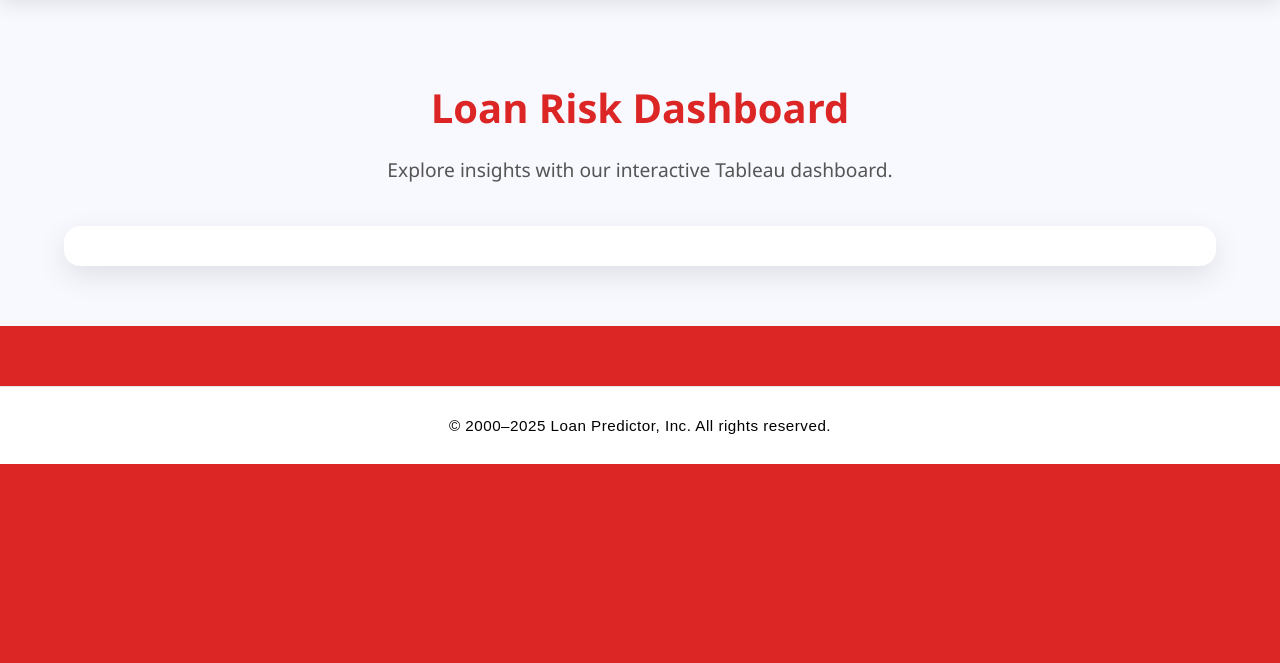
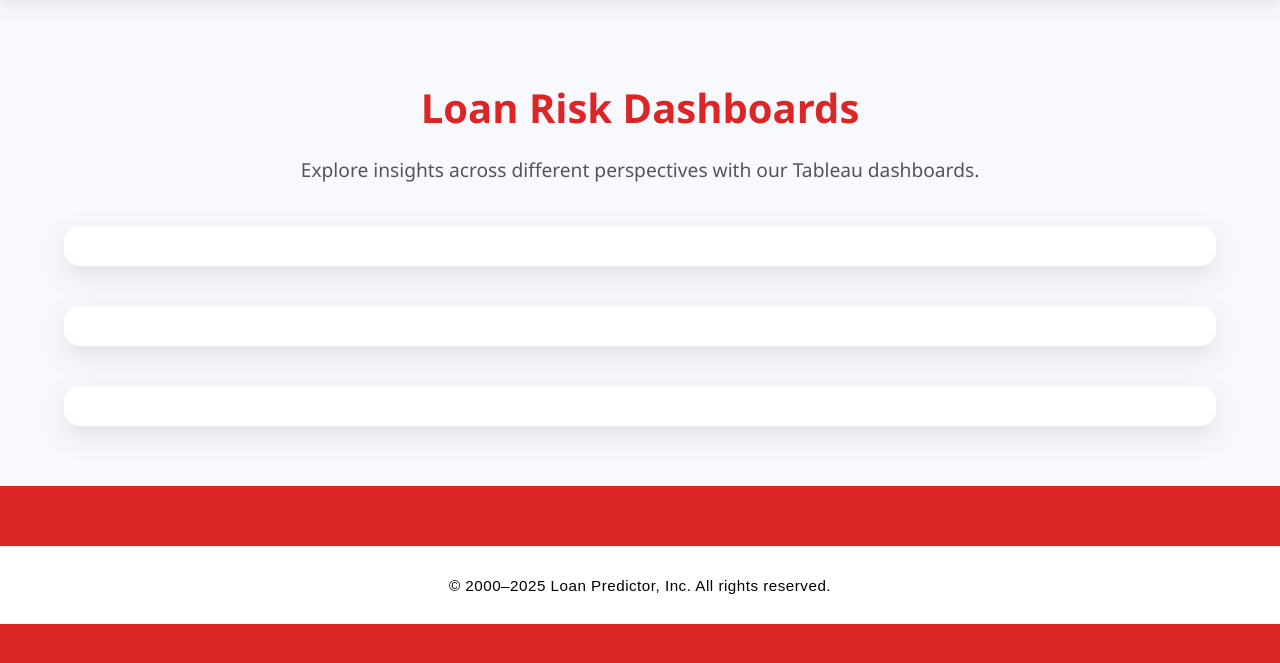
Before and after one commit to FilippoNervi/loan-predictor, a Flask app: page /Dashboard in a window 1280 px wide. Shown: the part 70-733 px from the top of the page. Run offline with Flask 3, Linux system fonts and the light colour scheme; parts of the project's set-up code (start-up, migrations or seed data) failed here and were passed over; some libraries are stand-ins or nearby versions.

Commit message:
Added all 3 Tableau dashboards to dashboard page

```diff
--- a/app.py
+++ b/app.py
@@ -60,7 +60,5 @@ def predict_interest():
     except Exception as e:
         return f"Error during prediction: {e}"
 
-if __name__ == '__main__':
-    import os
-    port = int(os.environ.get("PORT", 5000))
-    app.run(host='0.0.0.0', port=port)
+if __name__ == "__main__":
+    app.run(debug=False, host='0.0.0.0', port=int(os.environ.get("PORT", 5000)))
--- a/templates/Dashboard.html
+++ b/templates/Dashboard.html
@@ -16,15 +16,12 @@
     <!-- Navigation Bar -->
     <nav>
       <div class="nav-container">
-        <!-- Left: Logo & Title -->
         <div class="nav-left">
           <div class="logo-icon">
             <img src="{{ url_for('static', filename='img/Bank_logo_black.png') }}" alt="Logo" />
           </div>
           <h3>Loan Predictor</h3>
         </div>
-
-        <!-- Right: Navigation Links -->
         <div class="nav-right">
           <div class="hamburger" onclick="toggleMenu()">
             <div class="bar"></div>
@@ -43,28 +40,75 @@
 
     <!-- Dashboard Section -->
     <section class="dashboard-section content-wrapper">
-      <h2 class="section-title">Loan Risk Dashboard</h2>
-      <p class="section-subtitle">Explore insights with our interactive Tableau dashboard.</p>
+      <h2 class="section-title">Loan Risk Dashboards</h2>
+      <p class="section-subtitle">Explore insights across different perspectives with our Tableau dashboards.</p>
 
-      <!-- New Tableau Embed -->
+      <!-- Dashboard 1: Overview of Risk -->
       <div class="tableau-container">
-        <div class="tableauPlaceholder" id="viz1750253846839" style="position: relative">
+        <div class='tableauPlaceholder' id='viz1750326996929' style='position: relative'>
           <noscript>
-            <a href="#"><img alt="Overview of Risk" src="https://public.tableau.com/static/images/2F/2FMRMS4S4/1_rss.png" style="border: none" /></a>
+            <a href='#'><img alt='Overview of Risk' src='https://public.tableau.com/static/images/ZZ/ZZWRTP8QJ/1_rss.png' style='border: none' /></a>
           </noscript>
-          <object class="tableauViz" style="display:none;">
-            <param name="host_url" value="https%3A%2F%2Fpublic.tableau.com%2F" />
-            <param name="embed_code_version" value="3" />
-            <param name="path" value="shared/2FMRMS4S4" />
-            <param name="toolbar" value="yes" />
-            <param name="static_image" value="https://public.tableau.com/static/images/2F/2FMRMS4S4/1.png" />
-            <param name="animate_transition" value="yes" />
-            <param name="display_static_image" value="yes" />
-            <param name="display_spinner" value="yes" />
-            <param name="display_overlay" value="yes" />
-            <param name="display_count" value="yes" />
-            <param name="language" value="en-GB" />
-            <param name="filter" value="publish=yes" />
+          <object class='tableauViz' style='display:none;'>
+            <param name='host_url' value='https%3A%2F%2Fpublic.tableau.com%2F' />
+            <param name='embed_code_version' value='3' />
+            <param name='path' value='shared/ZZWRTP8QJ' />
+            <param name='toolbar' value='yes' />
+            <param name='static_image' value='https://public.tableau.com/static/images/ZZ/ZZWRTP8QJ/1.png' />
+            <param name='animate_transition' value='yes' />
+            <param name='display_static_image' value='yes' />
+            <param name='display_spinner' value='yes' />
+            <param name='display_overlay' value='yes' />
+            <param name='display_count' value='yes' />
+            <param name='language' value='en-GB' />
+            <param name='filter' value='publish=yes' />
+          </object>
+        </div>
+      </div>
+
+      <!-- Dashboard 2: Geographical Risk -->
+      <div class="tableau-container" style="margin-top: 40px;">
+        <div class='tableauPlaceholder' id='viz1750418316359' style='position: relative'>
+          <noscript>
+            <a href='#'><img alt='Geographical Risk' src='https://public.tableau.com/static/images/C2/C27Q9Y4TF/1_rss.png' style='border: none' /></a>
+          </noscript>
+          <object class='tableauViz' style='display:none;'>
+            <param name='host_url' value='https%3A%2F%2Fpublic.tableau.com%2F' />
+            <param name='embed_code_version' value='3' />
+            <param name='path' value='shared/C27Q9Y4TF' />
+            <param name='toolbar' value='yes' />
+            <param name='static_image' value='https://public.tableau.com/static/images/C2/C27Q9Y4TF/1.png' />
+            <param name='animate_transition' value='yes' />
+            <param name='display_static_image' value='yes' />
+            <param name='display_spinner' value='yes' />
+            <param name='display_overlay' value='yes' />
+            <param name='display_count' value='yes' />
+            <param name='language' value='en-GB' />
+            <param name='filter' value='publish=yes' />
+          </object>
+        </div>
+      </div>
+
+      <!-- Dashboard 3: Loan Specific Risk -->
+      <div class="tableau-container" style="margin-top: 40px;">
+        <div class='tableauPlaceholder' id='viz1750418053866' style='position: relative'>
+          <noscript>
+            <a href='#'><img alt='Loan Specific Risk' src='https://public.tableau.com/static/images/Lo/Loan_Specific_Risk_c1/LoanSpecificRisk/1_rss.png' style='border: none' /></a>
+          </noscript>
+          <object class='tableauViz' style='display:none;'>
+            <param name='host_url' value='https%3A%2F%2Fpublic.tableau.com%2F' />
+            <param name='embed_code_version' value='3' />
+            <param name='site_root' value='' />
+            <param name='name' value='Loan_Specific_Risk_c1/LoanSpecificRisk' />
+            <param name='tabs' value='no' />
+            <param name='toolbar' value='yes' />
+            <param name='static_image' value='https://public.tableau.com/static/images/Lo/Loan_Specific_Risk_c1/LoanSpecificRisk/1.png' />
+            <param name='animate_transition' value='yes' />
+            <param name='display_static_image' value='yes' />
+            <param name='display_spinner' value='yes' />
+            <param name='display_overlay' value='yes' />
+            <param name='display_count' value='yes' />
+            <param name='language' value='en-GB' />
           </object>
         </div>
       </div>
@@ -80,25 +124,30 @@
 
   <!-- Scripts -->
   <script src="{{ url_for('static', filename='js/script.js') }}"></script>
+
+  <!-- Dashboard Scripts -->
   <script>
-    const divElement = document.getElementById('viz1750253846839');
-    const vizElement = divElement.getElementsByTagName('object')[0];
-
-    // Resize logic to make dashboard larger
-    if (divElement.offsetWidth > 800) {
-      vizElement.style.width = '100%';
-      vizElement.style.height = (divElement.offsetWidth * 0.50) + 'px';
-    } else if (divElement.offsetWidth > 500) {
-      vizElement.style.width = '100%';
-      vizElement.style.height = (divElement.offsetWidth * 1.3) + 'px';
-    } else {
-      vizElement.style.width = '100%';
-      vizElement.style.height = '1900px';
+    function embedTableau(id, fallbackHeight) {
+      const div = document.getElementById(id);
+      const viz = div.getElementsByTagName('object')[0];
+      if (div.offsetWidth > 800) {
+        viz.style.width = '100%';
+        viz.style.height = (div.offsetWidth * 0.75) + 'px';
+      } else if (div.offsetWidth > 500) {
+        viz.style.width = '100%';
+        viz.style.height = (div.offsetWidth * 0.75) + 'px';
+      } else {
+        viz.style.width = '100%';
+        viz.style.height = fallbackHeight;
+      }
+      const script = document.createElement('script');
+      script.src = 'https://public.tableau.com/javascripts/api/viz_v1.js';
+      viz.parentNode.insertBefore(script, viz);
     }
 
-    const scriptElement = document.createElement('script');
-    scriptElement.src = 'https://public.tableau.com/javascripts/api/viz_v1.js';
-    vizElement.parentNode.insertBefore(scriptElement, vizElement);
+    embedTableau('viz1750326996929', '1327px');  // Overview of Risk
+    embedTableau('viz1750418316359', '727px');   // Geographical Risk
+    embedTableau('viz1750418053866', '727px');   // Loan Specific Risk
   </script>
 </body>
 </html>
```
Also changed, not shown: 1 other file.
